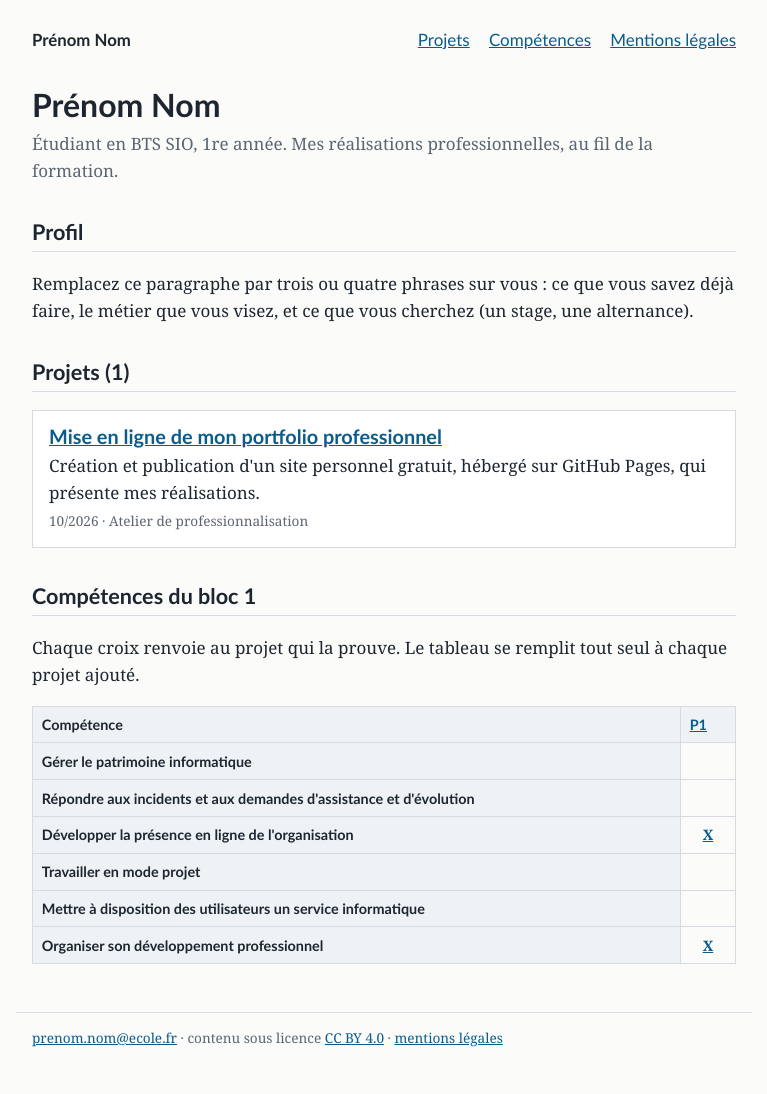
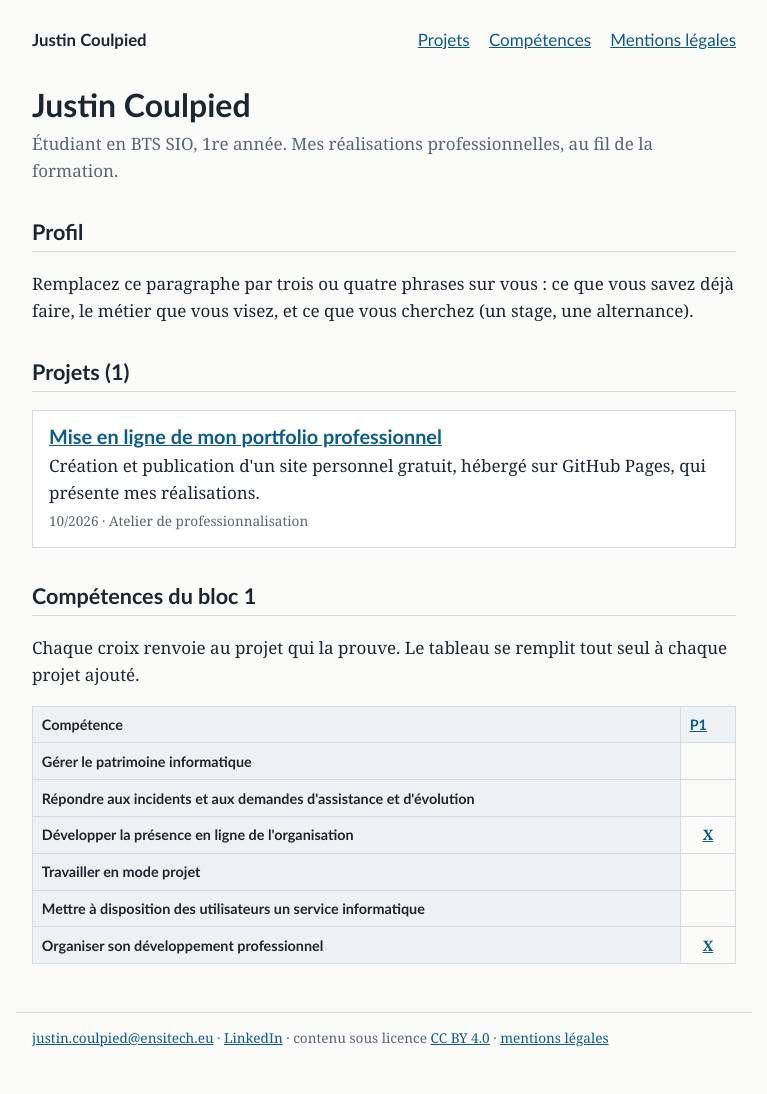
Before and after one commit to Justin64752/portfolio, a Jekyll site: the page built from index.html, in a window 1280 px wide. Shown: the whole page, without its empty margins (256-1023 px from the left). Built offline with Jekyll 4.4.1, drawn with Linux system fonts in a browser that asks for light colours.

Commit message:
Update _config.yml

```diff
--- a/_config.yml
+++ b/_config.yml
@@ -1,9 +1,9 @@
 # Réglages du portfolio. Modifiez les quatre lignes ci-dessous, enregistrez,
 # et le site se met à jour tout seul après la publication.
-title: "Prénom Nom"
+title: "Justin Coulpied"
 description: "Étudiant en BTS SIO, 1re année. Mes réalisations professionnelles, au fil de la formation."
-email: "prenom.nom@ecole.fr"
-linkedin: ""
+email: "justin.coulpied@ensitech.eu"
+linkedin: "https://www.linkedin.com/in/justin-coulpied/"
 
 lang: fr
 
```
